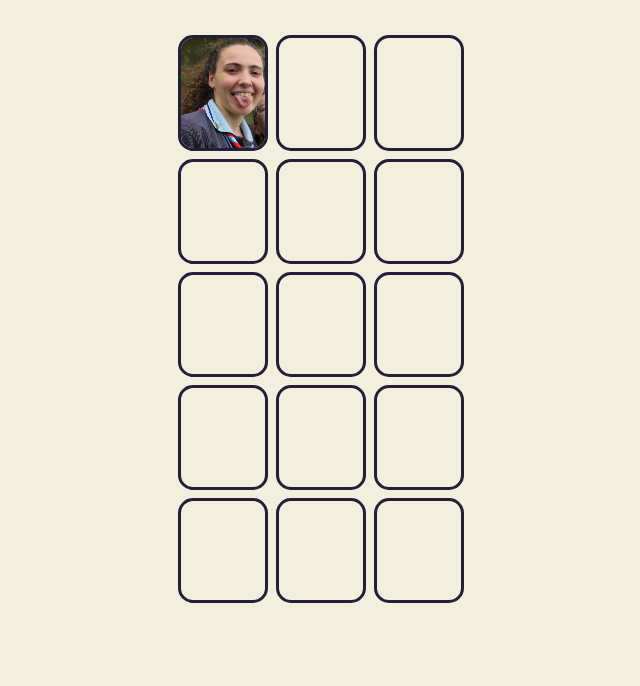
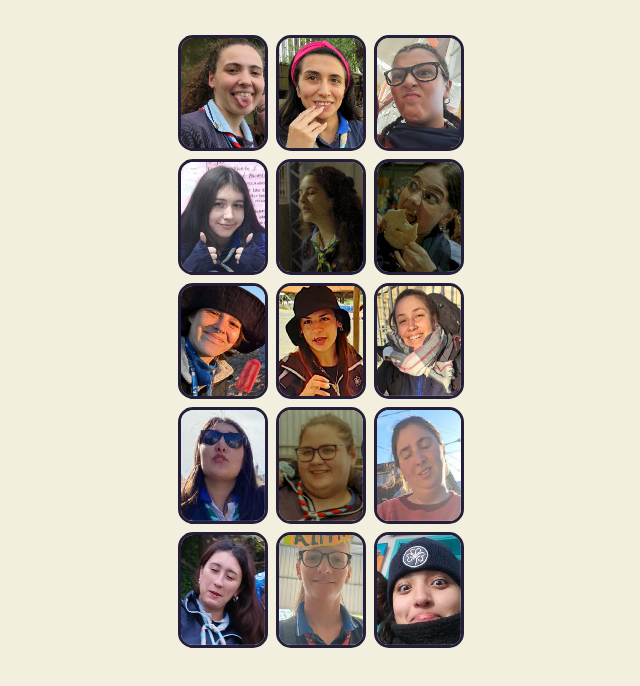
Before and after one commit to natudellasavia/quien-es-quien, a plain HTML site: page index.html in a window 1280 px wide. Shown: the whole page, without its empty margins (319-959 px from the left). Drawn offline with nearby package versions, Linux system fonts and the light colour scheme; the site is published under a folder, as on GitHub Pages, so addresses that start at the root find nothing.

Commit message:
Update index.html

```diff
--- a/index.html
+++ b/index.html
@@ -14,20 +14,20 @@
         <section>
             <div class="wrapper">
                 <img src="img/agus.jpg" alt="" class="boton" id="zero" pos="0" onclick="clickCards(this)" disabled>
-                <img src="/quien-es-quien/img/aldi.jpg" alt="" class="boton" id="one" pos="1" onclick="clickCards(this)" disabled>
-                <img src="/quien-es-quien/img/bri.jpg" alt="" class="boton" id="two" pos="2" onclick="clickCards(this)" disabled>
-                <img src="/quien-es-quien/img/cele.jpg" alt="" class="boton" id="three" pos="3" onclick="clickCards(this)" disabled>
-                <img src="/quien-es-quien/img/coppi.jpg" alt="" class="boton" id="four" pos="4" onclick="clickCards(this)" disabled>
-                <img src="/quien-es-quien/img/croque.jpg" alt="" class="boton" id="five" pos="5" onclick="clickCards(this)" disabled>
-                <img src="/quien-es-quien/img/emi.jpg" alt="" class="boton" id="six" pos="6" onclick="clickCards(this)" disabled>
-                <img src="/quien-es-quien/img/guada.jpg" alt="" class="boton" id="seven" pos="7" onclick="clickCards(this)" disabled>
-                <img src="/quien-es-quien/img/luchi.jpg" alt="" class="boton" id="eight" pos="8" onclick="clickCards(this)" disabled>
-                <img src="/quien-es-quien/img/luna.jpg" alt="" class="boton" id="nine" pos="9" onclick="clickCards(this)" disabled>
-                <img src="/quien-es-quien/img/male.jpg" alt="" class="boton" id="ten" pos="10" onclick="clickCards(this)" disabled>
-                <img src="/quien-es-quien/img/mica.jpg" alt="" class="boton" id="eleven" pos="11" onclick="clickCards(this)" disabled>
-                <img src="/quien-es-quien/img/monti.jpg" alt="" class="boton" id="twelve" pos="12" onclick="clickCards(this)" disabled>
-                <img src="/quien-es-quien/img/nati.jpg" alt="" class="boton" id="thirteen" pos="13" onclick="clickCards(this)" disabled>
-                <img src="/quien-es-quien/img/rosa.jpg" alt="" class="boton" id="fourteen" pos="14" onclick="clickCards(this)" disabled>
+                <img src="img/aldi.jpg" alt="" class="boton" id="one" pos="1" onclick="clickCards(this)" disabled>
+                <img src="img/bri.jpg" alt="" class="boton" id="two" pos="2" onclick="clickCards(this)" disabled>
+                <img src="img/cele.jpg" alt="" class="boton" id="three" pos="3" onclick="clickCards(this)" disabled>
+                <img src="img/coppi.jpg" alt="" class="boton" id="four" pos="4" onclick="clickCards(this)" disabled>
+                <img src="img/croque.jpg" alt="" class="boton" id="five" pos="5" onclick="clickCards(this)" disabled>
+                <img src="img/emi.jpg" alt="" class="boton" id="six" pos="6" onclick="clickCards(this)" disabled>
+                <img src="img/guada.jpg" alt="" class="boton" id="seven" pos="7" onclick="clickCards(this)" disabled>
+                <img src="img/luchi.jpg" alt="" class="boton" id="eight" pos="8" onclick="clickCards(this)" disabled>
+                <img src="img/luna.jpg" alt="" class="boton" id="nine" pos="9" onclick="clickCards(this)" disabled>
+                <img src="img/male.jpg" alt="" class="boton" id="ten" pos="10" onclick="clickCards(this)" disabled>
+                <img src="img/mica.jpg" alt="" class="boton" id="eleven" pos="11" onclick="clickCards(this)" disabled>
+                <img src="img/monti.jpg" alt="" class="boton" id="twelve" pos="12" onclick="clickCards(this)" disabled>
+                <img src="img/nati.jpg" alt="" class="boton" id="thirteen" pos="13" onclick="clickCards(this)" disabled>
+                <img src="img/rosa.jpg" alt="" class="boton" id="fourteen" pos="14" onclick="clickCards(this)" disabled>
             </div>
         </section>
     </main>
```
